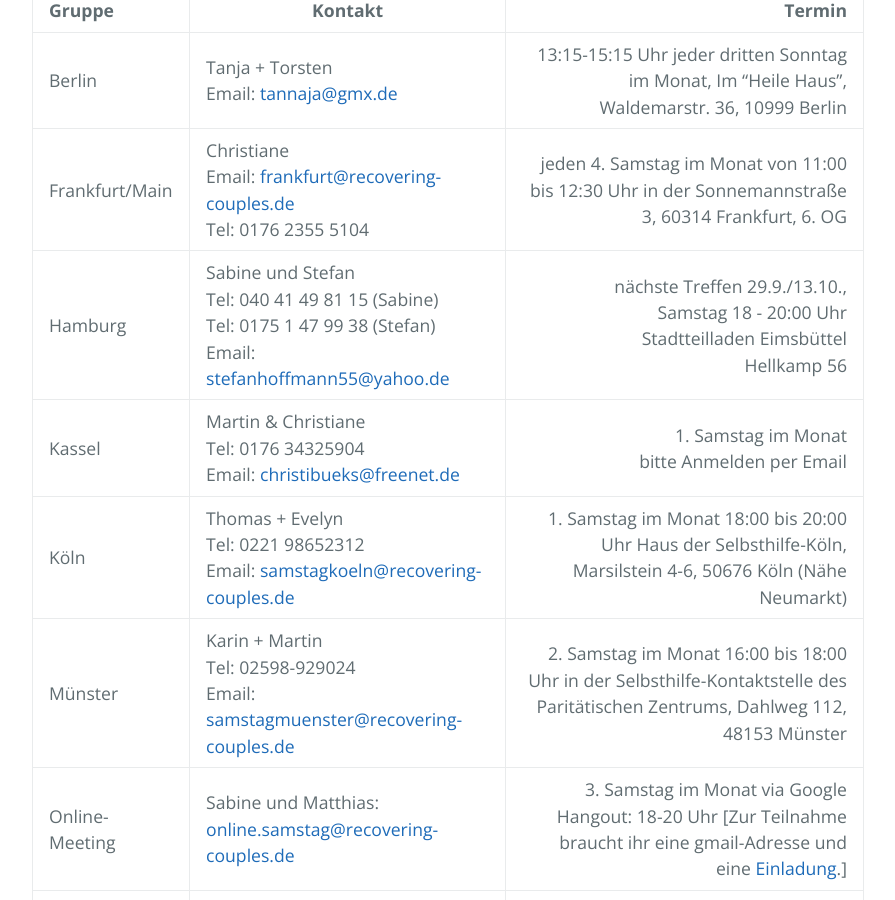
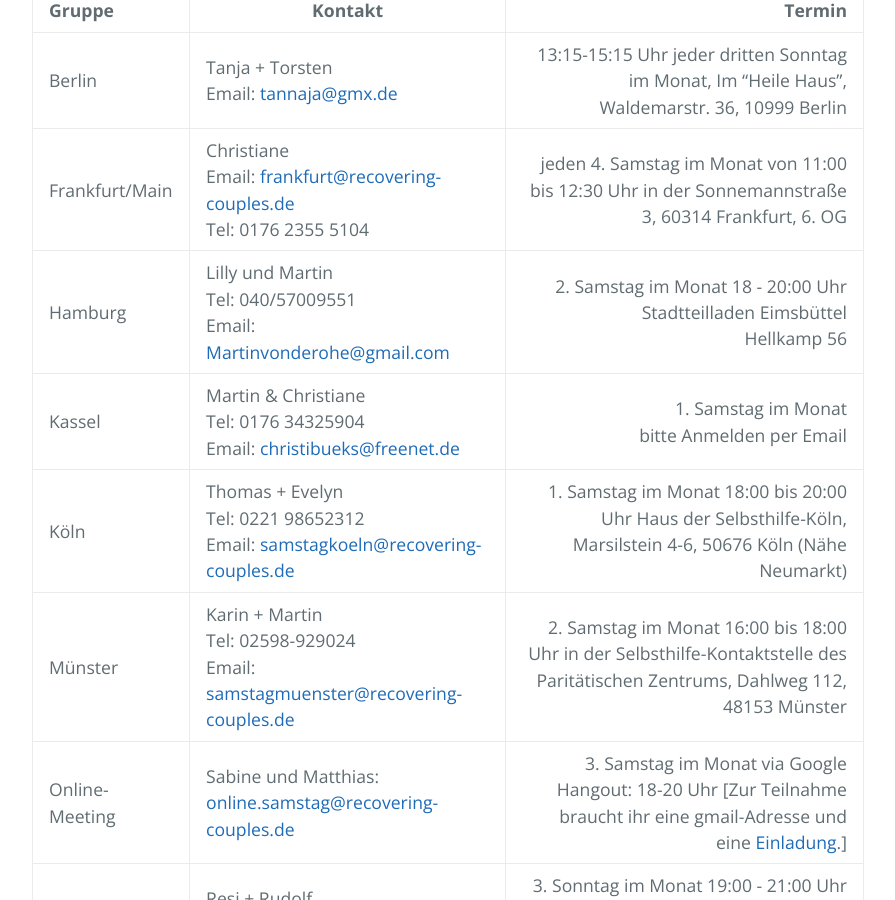
Before and after one commit to rcadeutschland/rcadeutschland.github.io, a Jekyll site: the page built from Gruppen.MD, in a window 1280 px wide and 900 px high, scrolled down 525 px. Shown: the whole window, without its empty margins (192-1087 px from the left). Built offline with Jekyll 4.4.1, drawn with Linux system fonts in a browser that asks for light colours; nearby versions of some CDN libraries.

Commit message:
Update Gruppen.MD

```diff
--- a/Gruppen.MD
+++ b/Gruppen.MD
@@ -10,7 +10,7 @@ title: RCA Gruppen
 |:------ | ------- | ---------------------------: |
 | Berlin | Tanja + Torsten<br>Email: <tannaja@gmx.de> |  13:15-15:15 Uhr jeder dritten Sonntag im Monat, Im "Heile Haus", Waldemarstr. 36, 10999 Berlin |
 | Frankfurt/Main | Christiane<br>Email: <frankfurt@recovering-couples.de><br>Tel: 0176 2355 5104 | jeden 4. Samstag im Monat  von 11:00 bis 12:30 Uhr  in der Sonnemannstraße 3,  60314 Frankfurt, 6. OG |
-| Hamburg | Sabine und Stefan<br>Tel: 040 41 49 81 15 (Sabine)<br>Tel: 0175 1 47 99 38 (Stefan)<br>Email: <stefanhoffmann55@yahoo.de> | nächste Treffen 29.9./13.10.,<br>Samstag 18 - 20:00 Uhr<br>Stadtteilladen Eimsbüttel<br>Hellkamp 56 |
+| Hamburg | Lilly und Martin<br>Tel: 040/57009551<br>Email: <Martinvonderohe@gmail.com> | 2. Samstag im Monat 18 - 20:00 Uhr<br>Stadtteilladen Eimsbüttel<br>Hellkamp 56 |
 | Kassel | Martin & Christiane<br>Tel: 0176 34325904<br>Email: <christibueks@freenet.de> | 1. Samstag im Monat<br> bitte Anmelden per Email |
 | Köln | Thomas + Evelyn<br>Tel: 0221 98652312<br>Email: <samstagkoeln@recovering-couples.de> | 1. Samstag im Monat 18:00 bis 20:00 Uhr Haus der Selbsthilfe-Köln, Marsilstein 4-6, 50676 Köln (Nähe Neumarkt) |
 | Münster | Karin + Martin<br>Tel: 02598-929024<br>Email: <samstagmuenster@recovering-couples.de> | 2. Samstag im Monat 16:00 bis 18:00 Uhr  in der Selbsthilfe-Kontaktstelle des Paritätischen Zentrums, Dahlweg 112, 48153 Münster |
```
